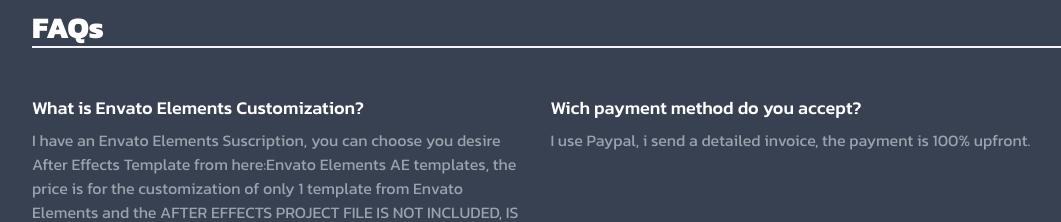
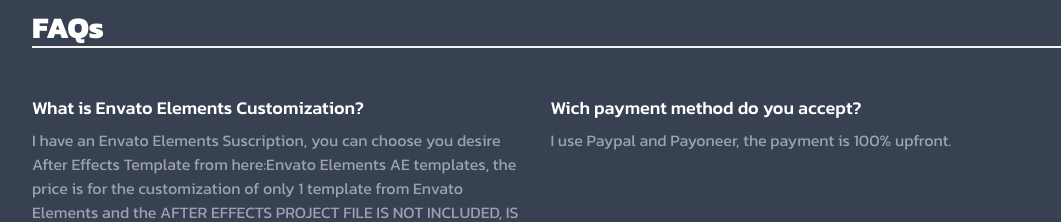
Before and after one commit to gfxargentina/blog-graphcms-gfxargentina, a Next.js app: page /gfxmotion in a window 1280 px wide. Shown: the part 2780-3002 px from the top of the page, without its empty margins (0-1061 px from the left). Built offline with nearby package versions, Linux system fonts and the light colour scheme; no server answers.

Commit message:
add payoneer text in faq

```diff
--- a/pages/gfxmotion.jsx
+++ b/pages/gfxmotion.jsx
@@ -402,8 +402,7 @@
             </p>
             <p class="mt-2">
               <p class="text-base leading-6 text-gray-400">
-                I use Paypal, i send a detailed invoice, the payment is 100%
-                upfront.
+                I use Paypal and Payoneer, the payment is 100% upfront.
               </p>
             </p>
           </li>
```
